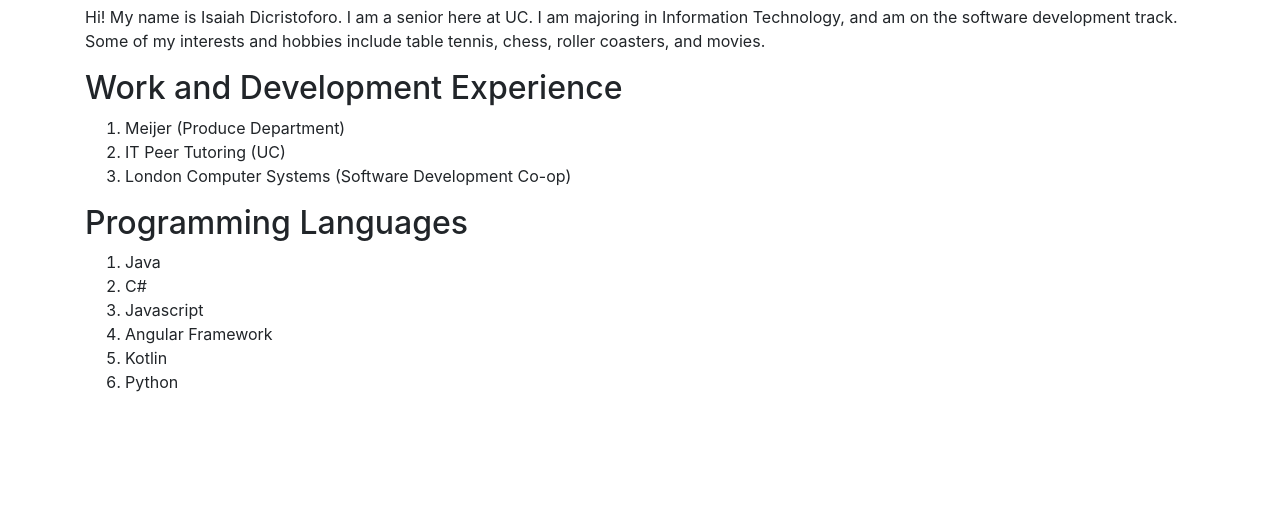
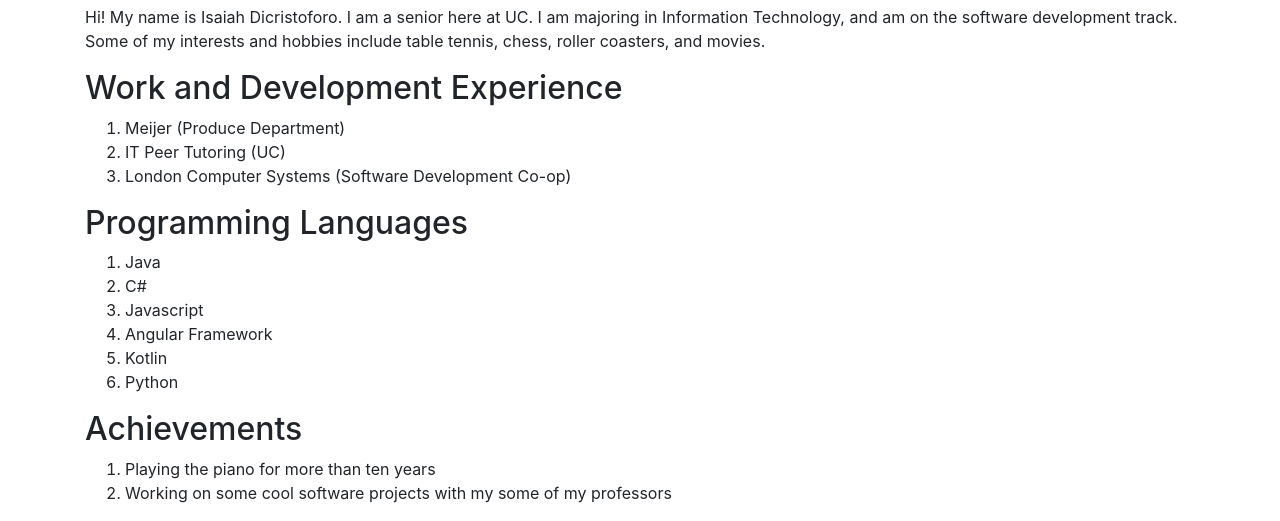
Before and after one commit to it3049c-fall22-henderson/online-portfolio-IsaiahDicristoforo, a website: page index.html in a window 1280 px wide. Shown: the part 397-918 px from the top of the page. Before the commit the page ends 807 px from the top, so only its background shows below. Drawn offline with nearby package versions, Linux system fonts and the light colour scheme.

Commit message:
Adding achievements section

```diff
--- a/index.html
+++ b/index.html
@@ -51,7 +51,14 @@
       </ol>
 
     </div>
-    <div class="section">
+    <div id="achievements" class="section">
+
+      <h2>Achievements</h2>
+
+      <ol>
+        <li>Playing the piano for more than ten years</li>
+        <li>Working on some cool software projects with my some of my professors</li>
+      </ol>
 
     </div>
     <div class="section">
```
